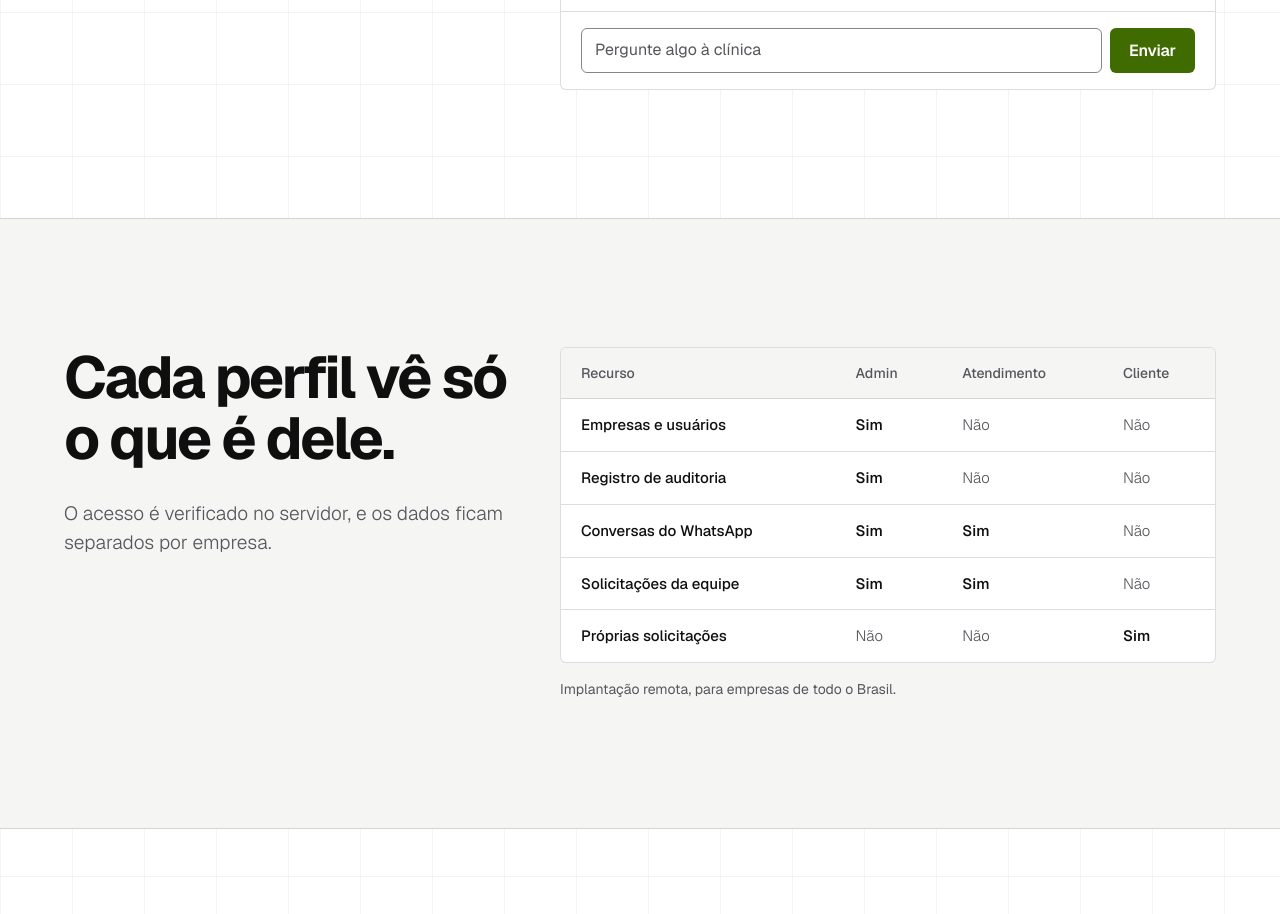
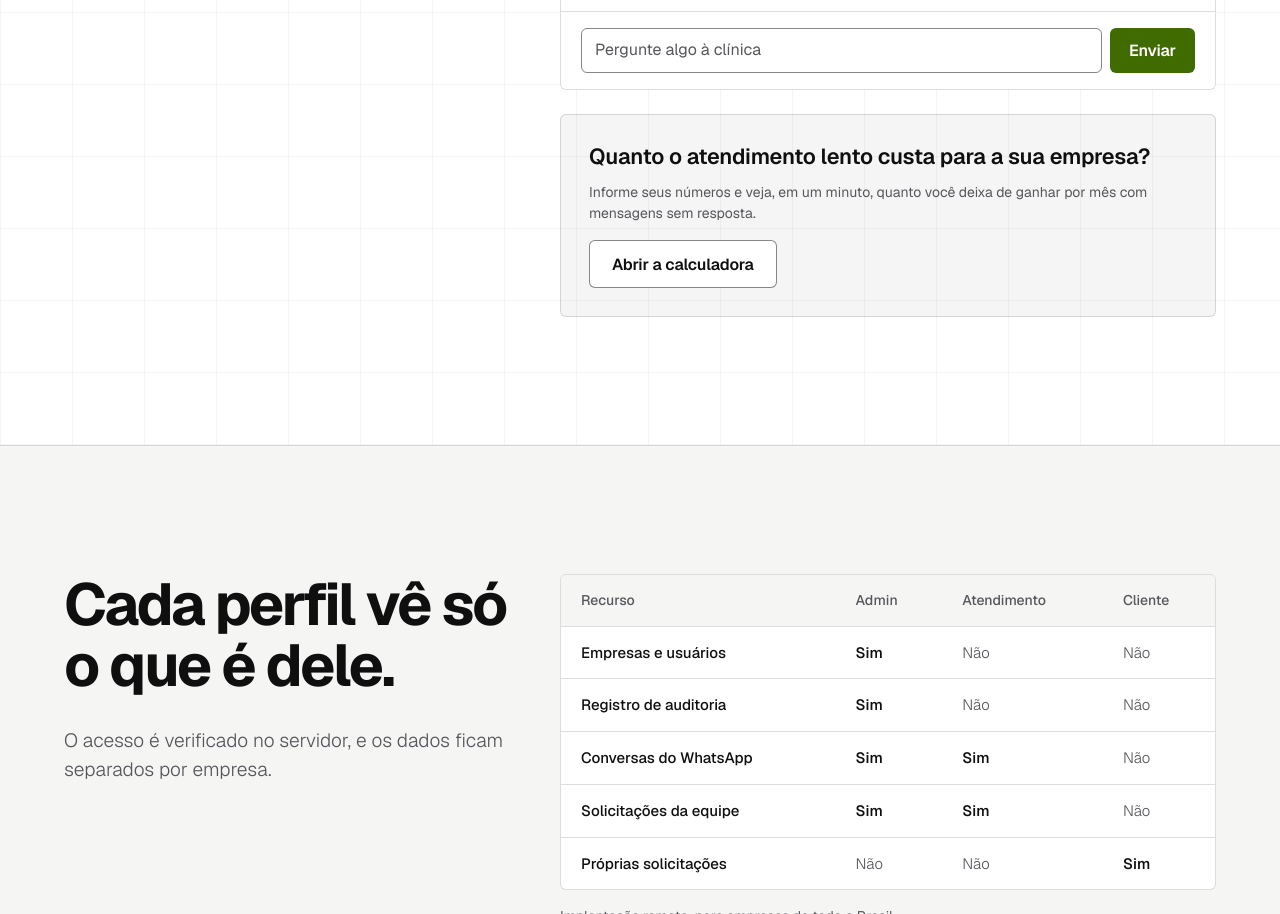
Before and after one commit to eduardoDaCunha/atende-ia, a website: page site/publico/index.html in a window 1280 px wide. Shown: the part 3948-4862 px from the top of the page. Drawn offline with Linux system fonts and the light colour scheme; no server answers.

Commit message:
Cartao da calculadora na secao Experimente agora

```diff
--- a/site/publico/index.html
+++ b/site/publico/index.html
@@ -14,7 +14,7 @@
   <link rel="icon" type="image/webp" sizes="128x128" href="/favicon.webp">
   <link rel="preload" href="/geist.woff2?v=1" as="font" type="font/woff2" crossorigin>
   <title>Atende.IA | Automação com IA e sistemas para empresas</title>
-  <link rel="stylesheet" href="/style.css?v=063"><script src="/tema.js?v=1"></script><link rel="stylesheet" href="/tema.css?v=1">
+  <link rel="stylesheet" href="/style.css?v=064"><script src="/tema.js?v=1"></script><link rel="stylesheet" href="/tema.css?v=1">
   <script src="/app.js?v=061" defer></script>
 </head>
 <body>
@@ -250,6 +250,11 @@
               <button class="btn btn-primary" type="submit">Enviar</button>
             </form>
           </section>
+          <aside class="cta-calculadora" aria-labelledby="calculadora-title">
+            <h3 id="calculadora-title">Quanto o atendimento lento custa para a sua empresa?</h3>
+            <p class="note">Informe seus números e veja, em um minuto, quanto você deixa de ganhar por mês com mensagens sem resposta.</p>
+            <a class="btn btn-secondary" href="/calculadora">Abrir a calculadora</a>
+          </aside>
         </div>
       </div>
     </section>
--- a/site/publico/style.css
+++ b/site/publico/style.css
@@ -555,6 +555,21 @@ h3 {
 .chat-head strong { display: block; font-weight: 600; letter-spacing: -0.01em; }
 .chat-head .note { display: block; }
 
+/* Chamada para a calculadora, abaixo do chat do "Experimente agora". Cores pelas variáveis: vale nos dois temas. */
+.cta-calculadora {
+  display: flex;
+  flex-direction: column;
+  align-items: flex-start;
+  gap: 12px;
+  margin-top: 24px;
+  padding: clamp(20px, 2.4vw, 28px);
+  border: 1px solid var(--line);
+  border-radius: var(--radius);
+  background: var(--surface);
+}
+.cta-calculadora h3 { color: var(--text); font-weight: 600; letter-spacing: -0.01em; }
+.cta-calculadora .btn { margin-top: 4px; }
+
 .chat-history {
   display: flex;
   flex-direction: column;
@@ -723,6 +738,7 @@ dialog::backdrop { background: var(--backdrop); }
   .chat-history { height: 360px; padding: 16px; }
   .chat-head, .chat-input, .chat-bottom { padding-inline: 16px; }
   .quick-actions { padding-inline: 16px; }
+  .cta-calculadora .btn { width: 100%; }
   .matrix th, .matrix td { padding-block: 12px; font-size: 0.8125rem; }
 }
 
```
Also changed, not shown: tests/calculadora.js (+14 -1 lines).
